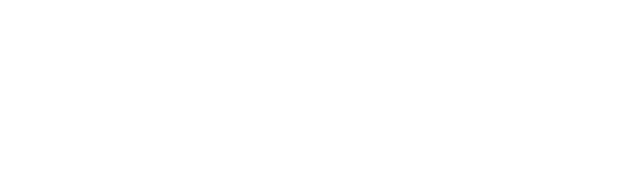
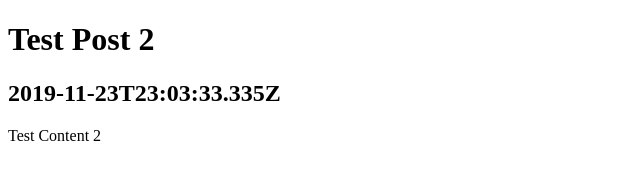
Before and after one commit to evsDevs/smycorp-poc, a Gatsby site: page /test in a window 1280 px wide. Shown: the whole page, without its empty margins (0-640 px from the left). Built offline with nearby package versions, Linux system fonts and the light colour scheme; Gatsby itself is replaced by a stand-in of ours.

```diff
--- a/src/templates/template.js
+++ b/src/templates/template.js
@@ -4,28 +4,28 @@
   data, // this prop will be injected by the GraphQL query below.
 }) {
   const { markdownRemark } = data // data.markdownRemark holds your post data
-  // const { frontmatter, html } = markdownRemark
+  const { frontmatter, html } = markdownRemark
   return (
     <div className="blog-post-container">
       <div className="blog-post">
-        {/* <h1>{frontmatter.title}</h1> */}
-        {/* <h2>{frontmatter.date}</h2> */}
+        <h1>{frontmatter.title}</h1>
+        <h2>{frontmatter.date}</h2>
         <div
           className="blog-post-content"
-          // dangerouslySetInnerHTML={{ __html: html }}
+          dangerouslySetInnerHTML={{ __html: html }}
         />
       </div>
     </div>
   )
 }
 export const pageQuery = graphql`
-  query($path: String!) {
-    markdownRemark(frontmatter: { path: { eq: $path } }) {
+  query MyQuery {
+    markdownRemark {
       html
       frontmatter {
-        date(formatString: "MMMM DD, YYYY")
+        title
         path
-        title
+        date
       }
     }
   }
```
